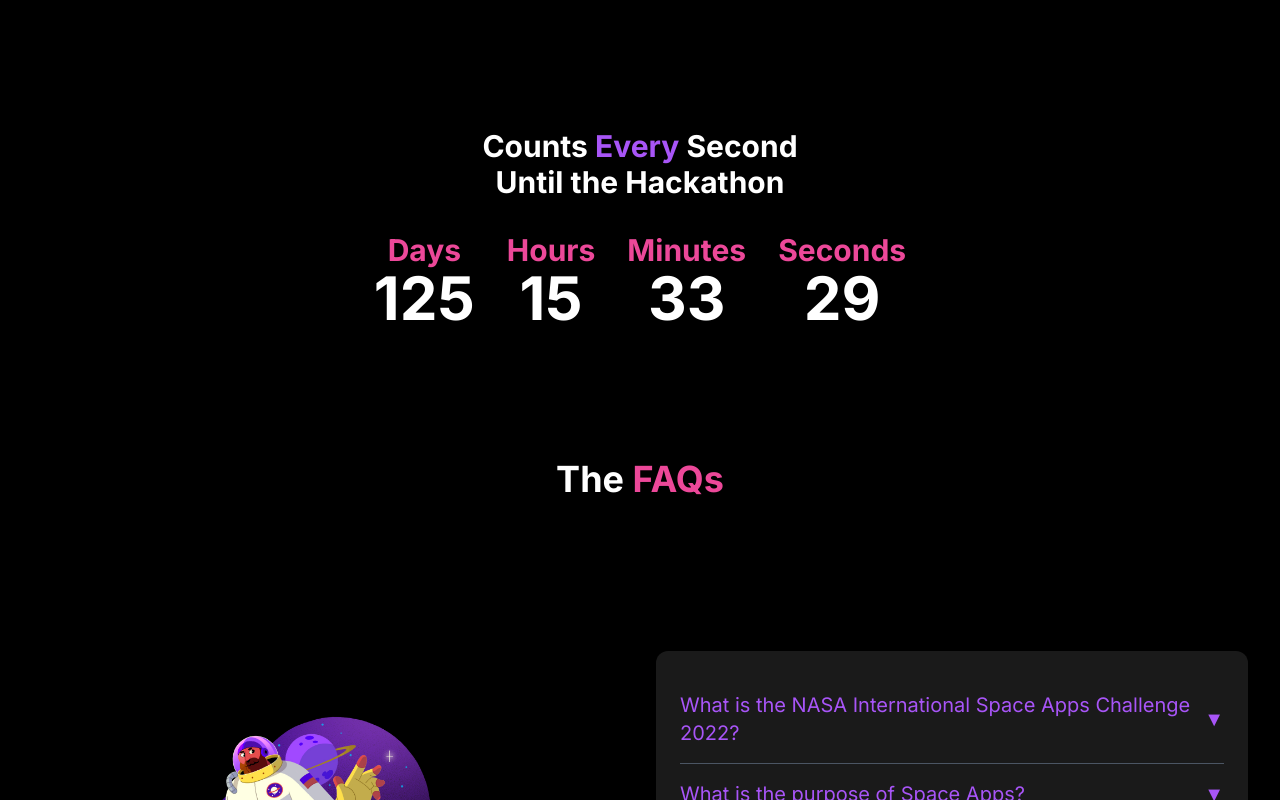
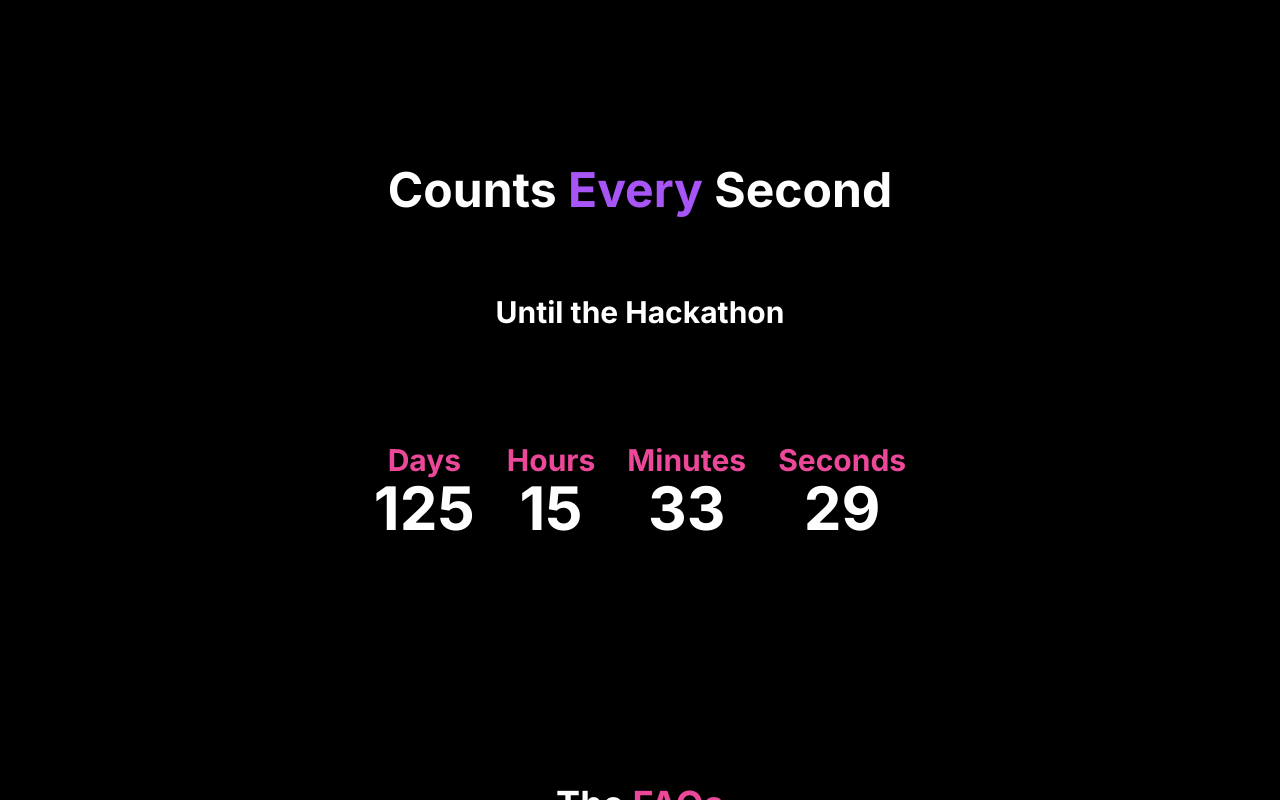
Before and after one commit to Kavirubc/spaceapps-2024, a Next.js app: page / in a window 1280 px wide. Shown: the part 1340-2140 px from the top of the page. Built offline with nearby package versions, Linux system fonts and the light colour scheme.

Commit message:
Adjustments for coutdown and faQ

```diff
--- a/src/components/countDown.tsx
+++ b/src/components/countDown.tsx
@@ -37,17 +37,17 @@
     }, []);
 
     return (
-        <main className="flex flex-col justify-center items-center bg-dark text-white my-4  mt-40">
+        <main className="flex flex-col justify-center items-center bg-dark text-white my-4  min-h-screen md:mt-0 mt-20">
             <div className="text-center">
-                <span className="block text-white text-xl lg:text-3xl font-bold">
+                <span className="block text-white text-5xl font-bold mb-20">
                     Counts <span className="text-purple-500">Every</span> Second
                 </span>
-                <span className="block text-xl lg:text-3xl font-bold">
+                <span className="block text-xl lg:text-3xl font-bold mb-20">
                     Until the Hackathon
                 </span>
             </div>
 
-            <div className='flex space-x-8 p-8  ' >
+            <div className='flex md:flex-row flex-col md:space-y-0 space-y-5 md:space-x-8 p-8  text-center' >
                 {Object.keys(timeLeft).map((interval) => (
                     <div key={interval} className="text-center">
                         <span className="block text-pink-500 text-xl lg:text-3xl font-bold">
--- a/src/components/faqSec.tsx
+++ b/src/components/faqSec.tsx
@@ -39,7 +39,7 @@
     ];
 
     return (
-        <div className="flex flex-col justify-center items-center lg:space-x-8 p-8 bg-dark text-white min-h-screen">
+        <div className="flex flex-col  items-center lg:space-x-8 mx-4 md:mx-20 bg-dark text-white min-h-screen">
             <h2 className="text-4xl font-bold text-white mb-36">
                 The <span className="text-pink-500">FAQs</span>
             </h2>
```
Lines whose indentation alone changed are shown as unchanged.
